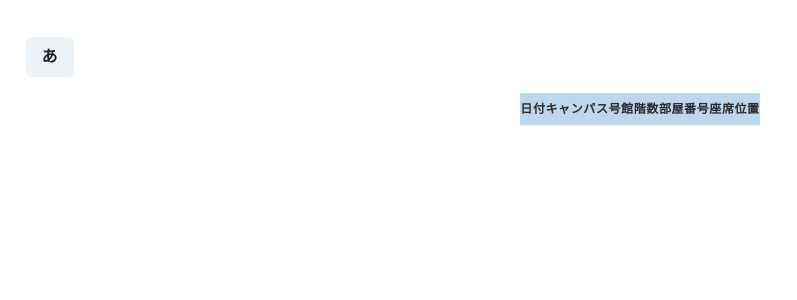
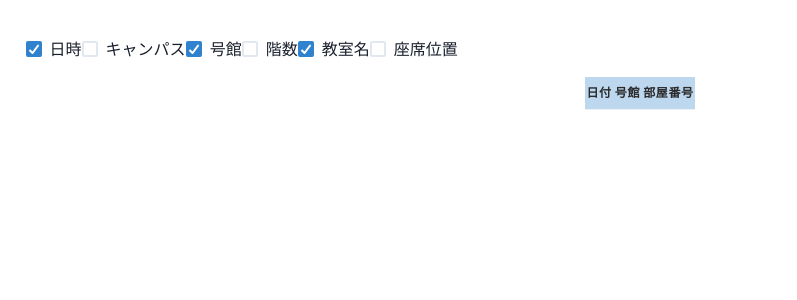
Before and after one commit to tdu-logcation/web, a Next.js app: page /history in a window 1280 px wide. Shown: the top 300 px of the page, without its empty margins (0-797 px from the left). Built offline with nearby package versions, Linux system fonts and the light colour scheme.

Commit message:
カラムを選択できるように

```diff
--- a/components/History.tsx
+++ b/components/History.tsx
@@ -17,6 +17,7 @@ import {
   Text,
   Box,
   Button,
+  Checkbox,
 } from '@chakra-ui/react';
 import {useRecoilState} from 'recoil';
 import {logState, tableShowState} from '../utils/recoilAtoms';
@@ -32,11 +33,6 @@ export const History = () => {
   const [log] = useRecoilState(logState);
   const [show, setShow] = useRecoilState(tableShowState);
   const [dateType, setDateType] = React.useState<boolean>(false);
-
-  React.useEffect(() => {
-    // [日時, キャンパス, 号館, 階数, 教室名, 座席位置]
-    setShow([true, false, true, false, true, false]);
-  }, []);
 
   const data: TableData[] = React.useMemo(
     () =>
@@ -96,20 +92,44 @@ export const History = () => {
     headerGroups,
     rows,
     prepareRow,
+    setHiddenColumns,
   } = useTable(
     {
       columns,
       data,
       initialState: {
-        hiddenColumns: formatTableShow(show),
+        // [日時, キャンパス, 号館, 階数, 教室名, 座席位置]
+        hiddenColumns: formatTableShow([true, false, true, false, true, false]),
       },
     },
     useSortBy
   );
 
+  React.useEffect(() => {
+    setHiddenColumns(formatTableShow(show));
+  }, [show]);
+
+  const showButton = () => {
+    return tableShow.map((element, index) => {
+      return (
+        <Checkbox
+          isChecked={show[index]}
+          onChange={(event: React.ChangeEvent<HTMLInputElement>) => {
+            const buffer = [...show];
+            buffer[index] = event.target.checked;
+            setShow(buffer);
+          }}
+          key={index}
+        >
+          {element.name}
+        </Checkbox>
+      );
+    });
+  };
+
   return (
     <React.Fragment>
-      <Button onClick={() => setDateType(!dateType)}>あ</Button>
+      <Box>{showButton()}</Box>
       <Center>
         <Box margin="1rem .5rem 1rem .5rem">
           <Table
@@ -124,7 +144,7 @@ export const History = () => {
                   {headerGroup.headers.map(column => (
                     <Th
                       {...column.getHeaderProps(column.getSortByToggleProps())}
-                      padding=".5rem 0 .5rem 0"
+                      padding=".5rem .1rem .5rem .1rem"
                       backgroundColor={colors.mainPrimary}
                       color={colors.textPrimary}
                     >
--- a/utils/formatUtil.ts
+++ b/utils/formatUtil.ts
@@ -42,7 +42,7 @@ export function formatTableShow(showData: boolean[]) {
   const show = [];
 
   showData.forEach((element, index) => {
-    if (element) {
+    if (!element) {
       show.push(tableShow[index].id);
     }
   });
--- a/utils/recoilAtoms.ts
+++ b/utils/recoilAtoms.ts
@@ -98,5 +98,6 @@ export const directText = atom<string>({
  */
 export const tableShowState = atom<boolean[]>({
   key: 'tableShow',
-  default: new Array(tableShow.length).fill(false),
+  // [日時, キャンパス, 号館, 階数, 教室名, 座席位置]
+  default: [true, false, true, false, true, false],
 });
```
